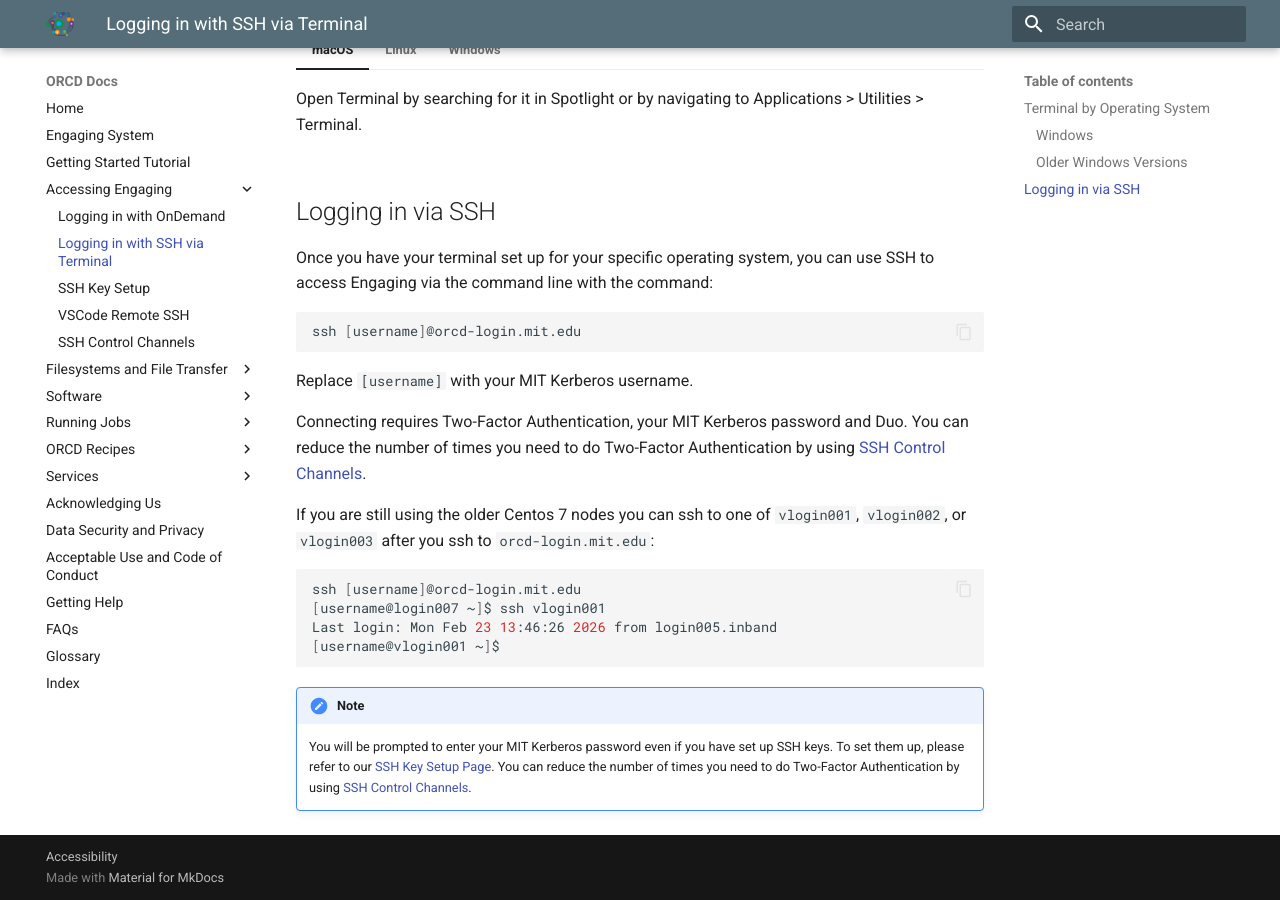
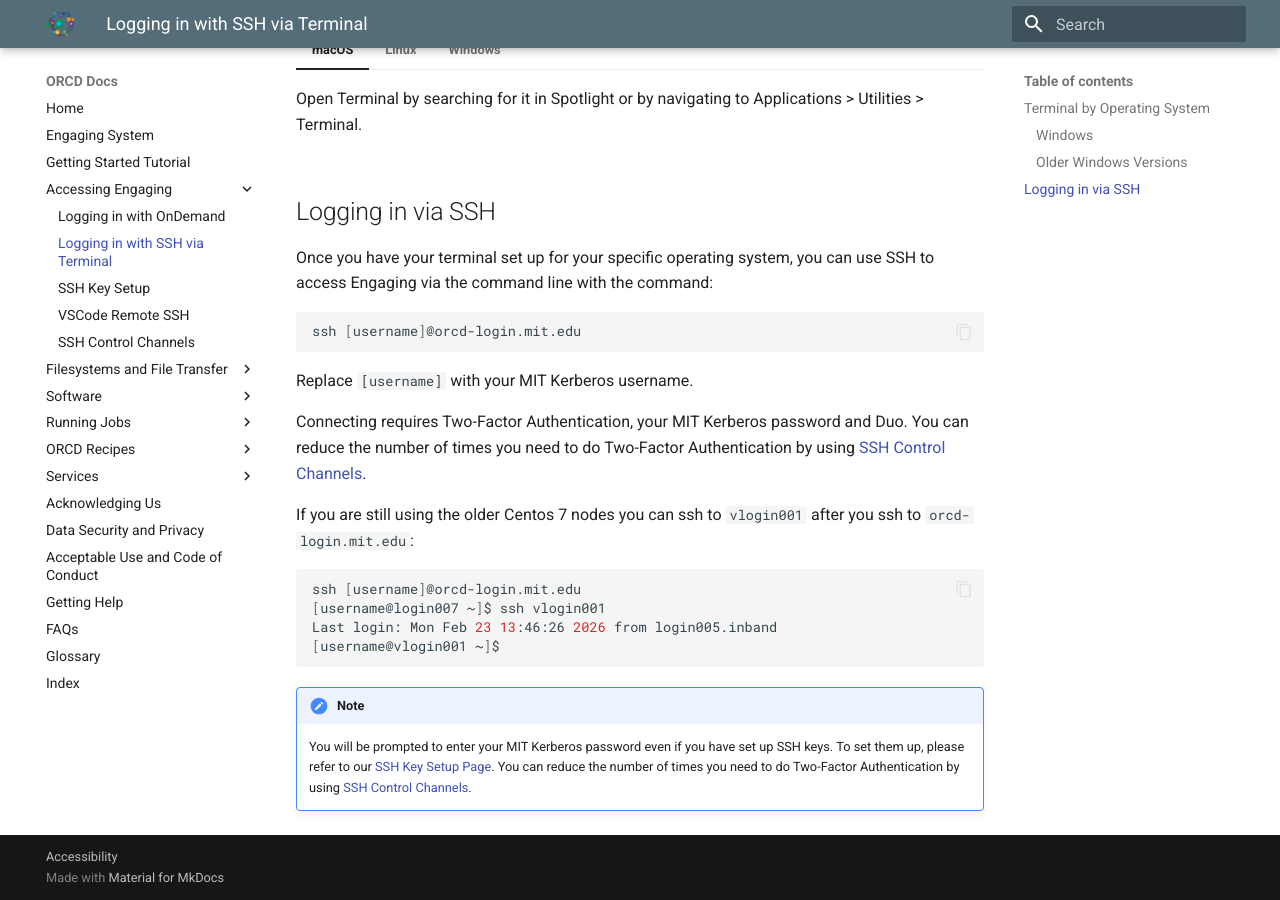
Before and after one commit to mit-orcd/orcd-docs-edit, an MkDocs documentation site: the page built from docs/accessing-orcd/ssh-login.md, in a window 1280 px wide and 900 px high, scrolled down 585 px. Built offline with MkDocs 1.6.1 and Material for MkDocs 9.7.7, drawn with Linux system fonts in a browser that asks for light colours.

Commit message:
Update SSH login instructions for Centos 7 nodes
Clarified SSH login instructions for Centos 7 nodes.

````diff
--- a/docs/accessing-orcd/ssh-login.md
+++ b/docs/accessing-orcd/ssh-login.md
@@ -45,7 +45,7 @@
 
 Connecting requires Two-Factor Authentication, your MIT Kerberos password and Duo. You can reduce the number of times you need to do Two-Factor Authentication by using [SSH Control Channels](control-channels.md).
 
-If you are still using the older Centos 7 nodes you can ssh to one of `vlogin001`, `vlogin002`, or `vlogin003` after you ssh to `orcd-login.mit.edu`:
+If you are still using the older Centos 7 nodes you can ssh to `vlogin001` after you ssh to `orcd-login.mit.edu`:
 
 ```bash
 ssh [username]@orcd-login.mit.edu
````
